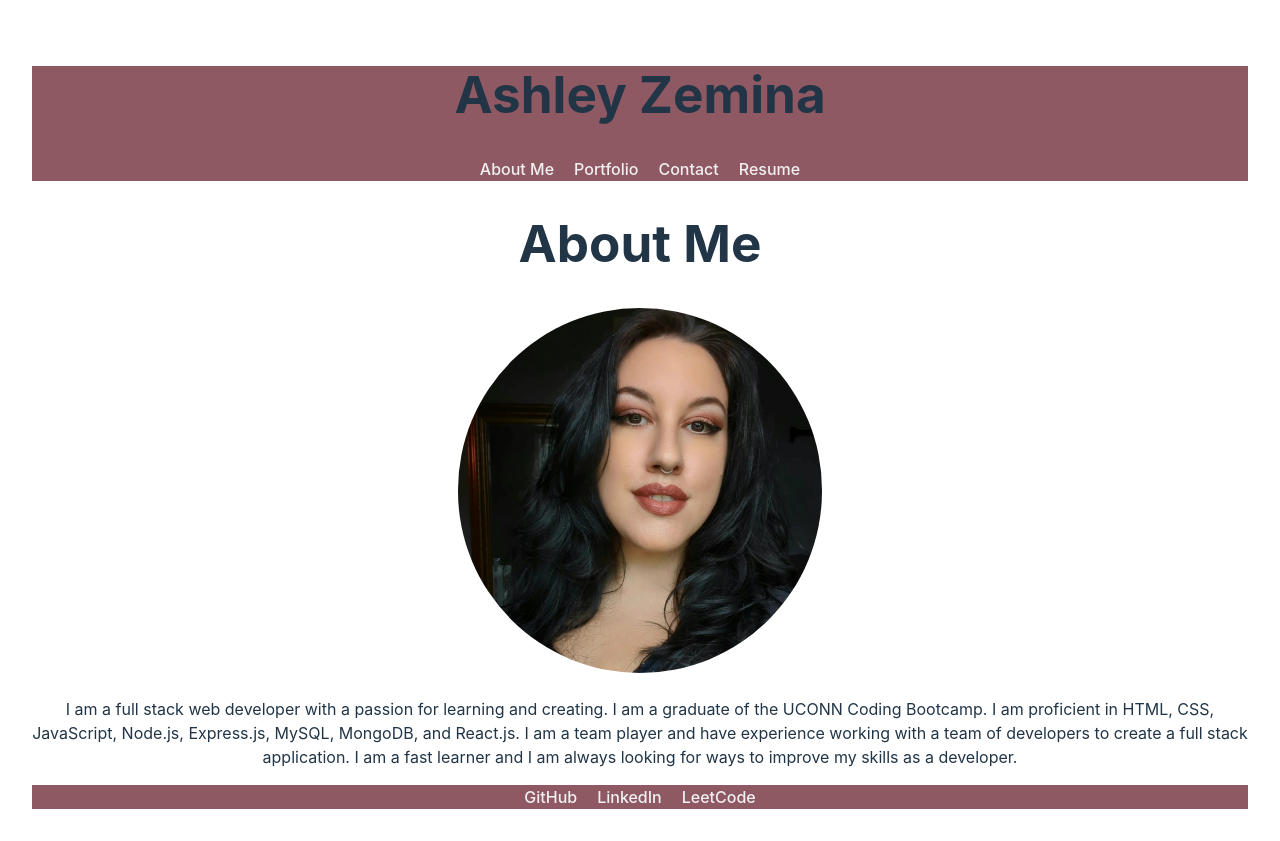
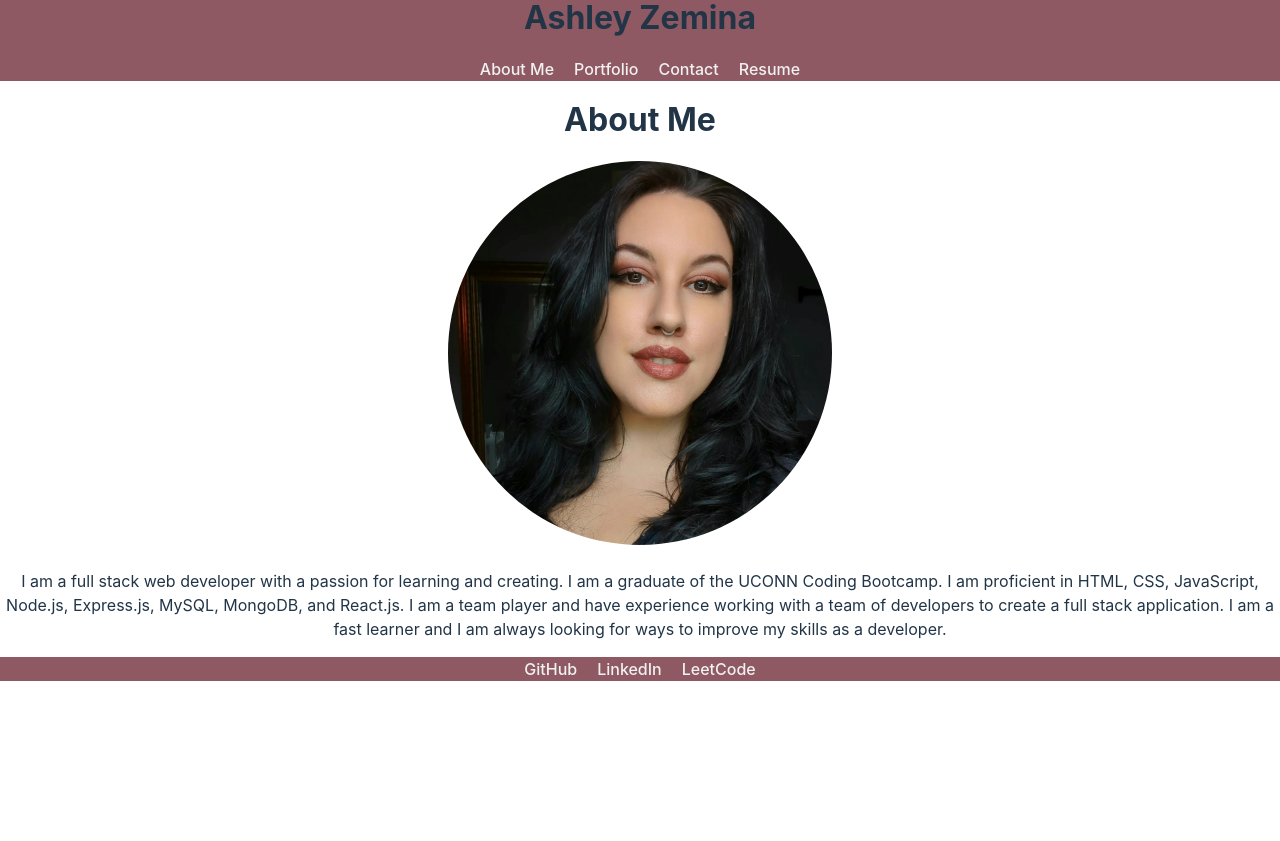
Before and after one commit to Amzemina/React-Portfolio, a React (Vite) app: page / in a window 1280 px wide. After the commit the page ends 800 px from the top, so only its background shows below. Built offline with nearby package versions, Linux system fonts and the light colour scheme.

Commit message:
added a css reset library, fixed styling on header

```diff
--- a/package.json
+++ b/package.json
@@ -11,11 +11,12 @@
     "preview": "vite preview"
   },
   "dependencies": {
+    "font-awesome": "^4.7.0",
+    "normalize.css": "^8.0.1",
     "react": "^18.2.0",
     "react-dom": "^18.2.0",
-    "react-router-dom": "^6.11.2",
     "react-icons": "^4.11.0",
-    "font-awesome": "^4.7.0"
+    "react-router-dom": "^6.11.2"
   },
   "devDependencies": {
     "@types/react": "^18.2.15",
--- a/src/App.css
+++ b/src/App.css
@@ -1,6 +1,6 @@
 #root {
   width: 100%;
   margin: 0;
-  padding: 2rem;
+  padding: 0;
   text-align: center;
 }
--- a/src/App.jsx
+++ b/src/App.jsx
@@ -1,4 +1,4 @@
-import './App.css'
+import './App.css';
 import { Route, Routes } from 'react-router-dom';
 import Header from './components/Header/Header';
 import AboutMe from './components/AboutMe/AboutMe';
--- a/src/components/Header/Header.css
+++ b/src/components/Header/Header.css
@@ -1,3 +1,7 @@
 .header {
     background-color: rgb(142, 89, 98);
 }
+
+.header h1 {
+    margin-top: 0;
+}
--- a/src/main.jsx
+++ b/src/main.jsx
@@ -2,6 +2,7 @@ import React from 'react'
 import ReactDOM from 'react-dom/client'
 import App from './App.jsx'
 import './index.css'
+import 'normalize.css';
 import { MemoryRouter } from 'react-router-dom';
 
 ReactDOM.createRoot(document.getElementById('root')).render(
```
Also changed, not shown: 1 other file (tests, documents, lock files or other folders).
